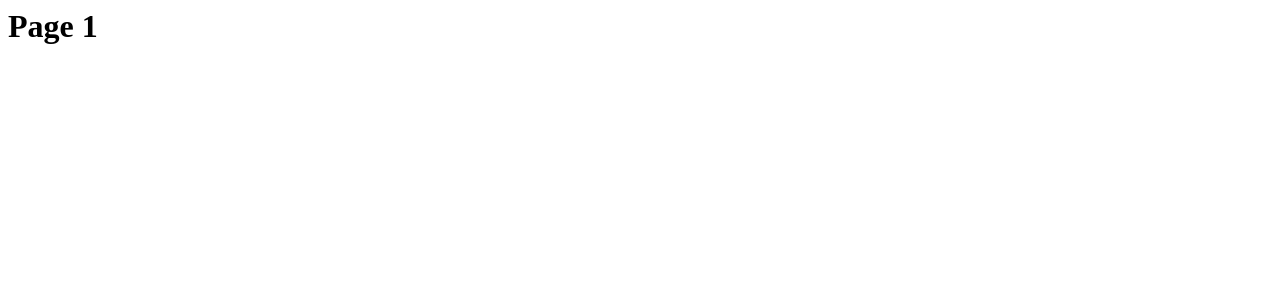
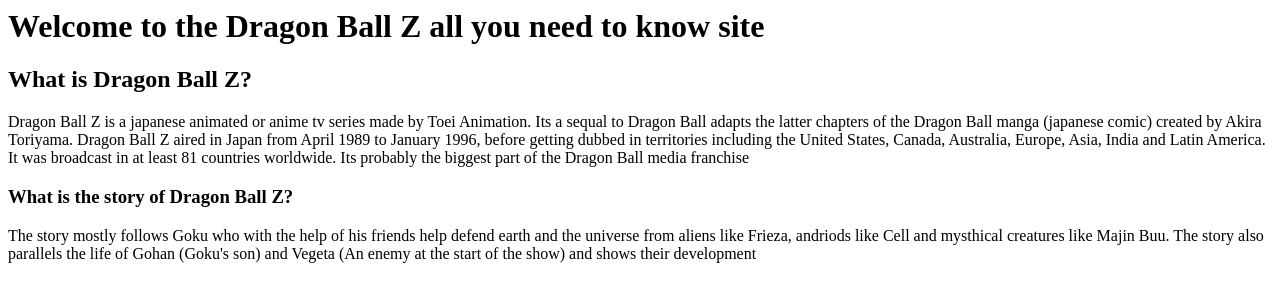
Before and after one commit to AdamMcCabe5/AdamMcCabe5.github.io, a plain HTML site: page index.html in a window 1280 px wide. Drawn offline with Linux system fonts and the light colour scheme.

Commit message:
Introductory

```diff
--- a/index.html
+++ b/index.html
@@ -4,9 +4,20 @@
     </head>
     <body>
 
-        <h1>Page 1</h1>
+        <h1>Welcome to the Dragon Ball Z all you need to know site</h1>
 
+        <h2>What is Dragon Ball Z?</h2>
 
+       <p>Dragon Ball Z is a japanese animated or anime tv series made by Toei Animation. Its a sequal to Dragon Ball adapts the latter chapters
+        of the Dragon Ball manga (japanese comic) created by Akira Toriyama. Dragon Ball Z aired in Japan from April 1989 to January 1996,
+           before getting dubbed in territories including the United States, Canada, Australia, Europe, Asia, India and Latin America.
+           It was broadcast in at least 81 countries worldwide. Its probably the biggest part of the Dragon Ball media franchise</p>
+
+        <h3>What is the story of Dragon Ball Z?</h3>
+
+        <p>The story mostly follows Goku who with the help of his friends help defend earth and the universe from aliens like Frieza, andriods like Cell
+            and mysthical creatures like Majin Buu. The story also parallels the life of Gohan (Goku's son) and Vegeta (An enemy at the start of the show)
+            and shows their development </p>
 
     </body>
 </html>
```
